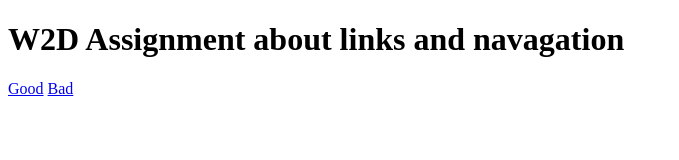
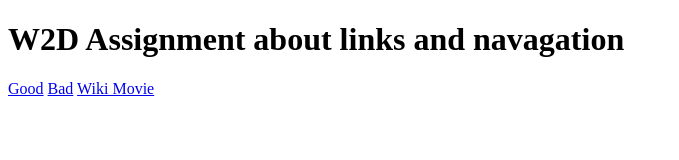
Before and after one commit to DMcDonald57/W2D-Assignment, a plain HTML site: page pages/index.html in a window 1280 px wide. Shown: the whole page, without its empty margins (0-679 px from the left). Drawn offline with Linux system fonts and the light colour scheme.

Commit message:
Added External link

```diff
--- a/pages/index.html
+++ b/pages/index.html
@@ -10,5 +10,7 @@
     <h1>W2D Assignment about links and navagation</h1>
     <a href="page1.html">Good</a>
     <a href="page2.html">Bad</a>
+    <a href="https://en.wikipedia.org/wiki/The_Good,_the_Bad_and_the_Ugly"
+    target="_blank">Wiki Movie</a>
 </body>
 </html>
```
